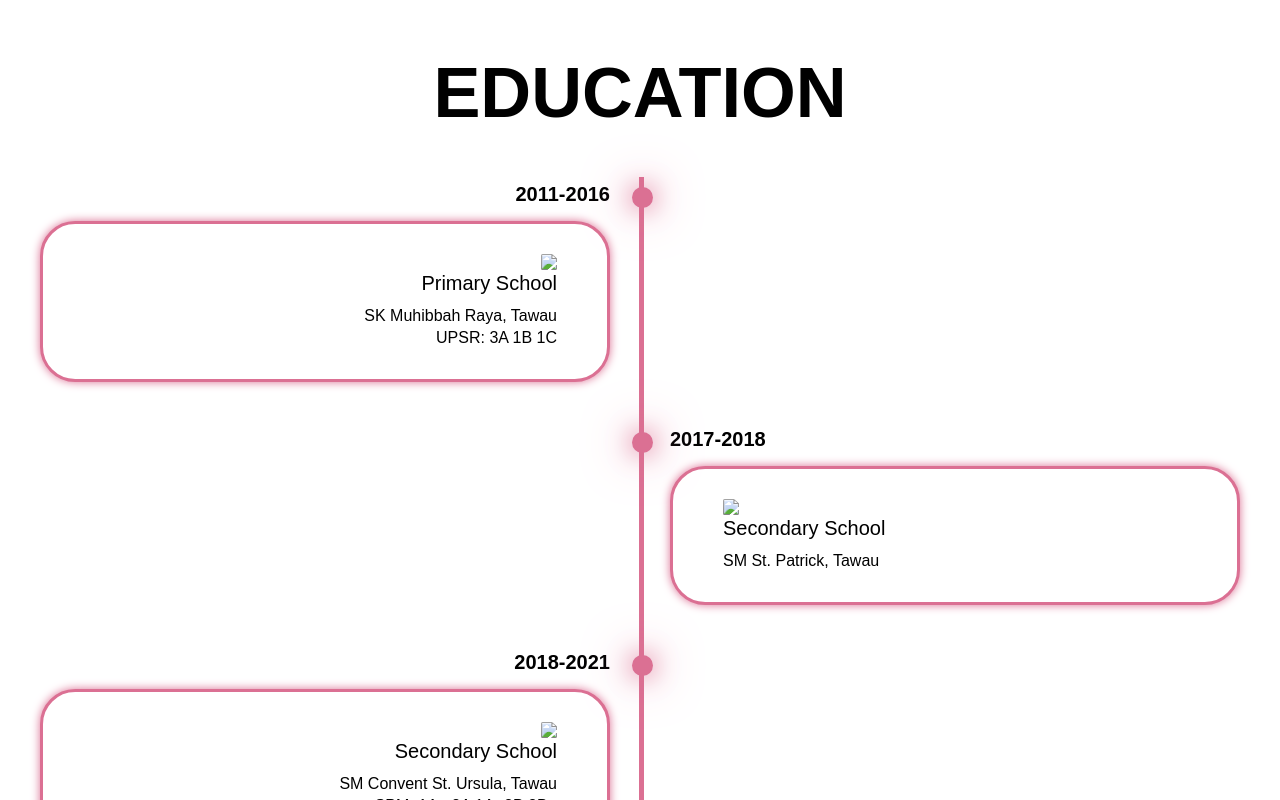
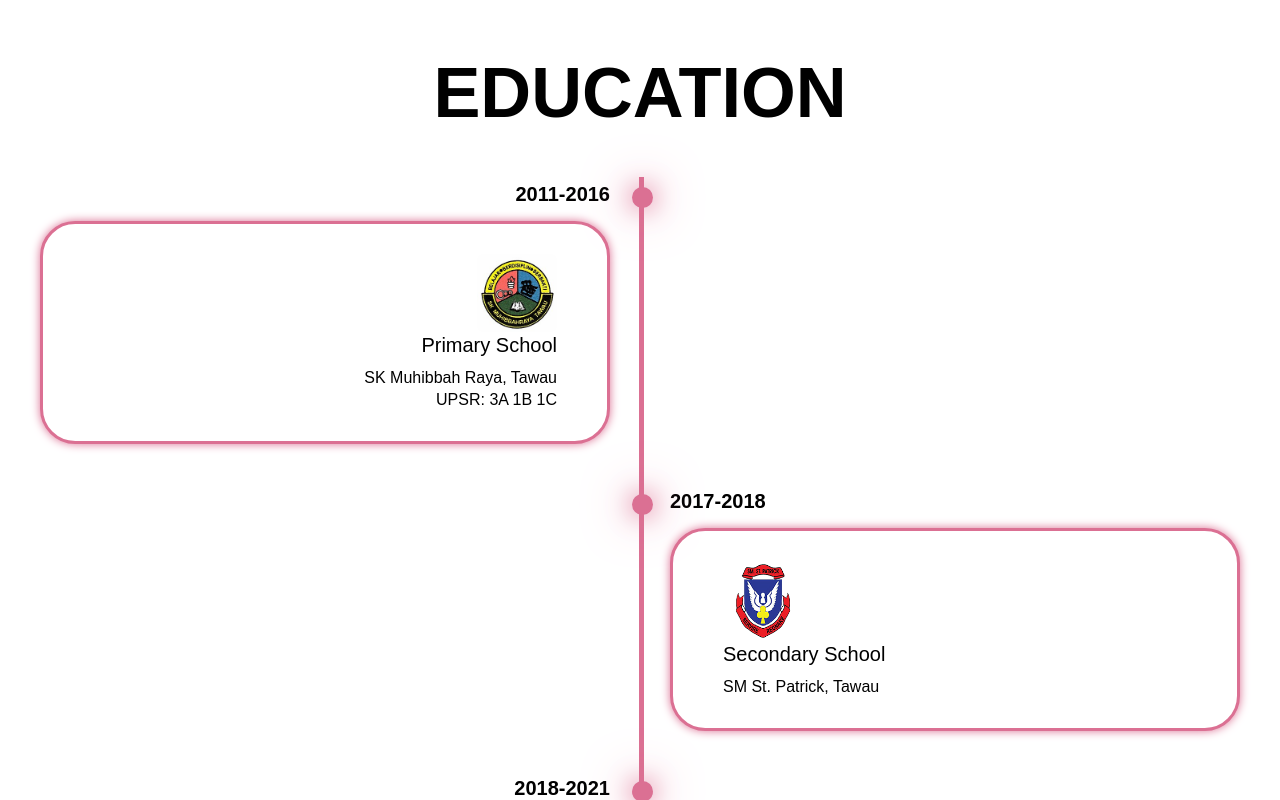
Before and after one commit to nurshafieqah/portfoliowebsite, a plain HTML site: page index.html in a window 1280 px wide. Shown: the part 2000-2800 px from the top of the page. Drawn offline with nearby package versions, Linux system fonts and the light colour scheme.

Commit message:
Add files via upload

```diff
--- a/index.html
+++ b/index.html
@@ -51,7 +51,7 @@
 			</div>
 		</div>
 			<div class="home-img">
-				<img src="images/home2.jpg" alt="">
+				<img src="home2.jpg" alt="">
 			</div>
 	</section>
 
@@ -86,7 +86,7 @@
 			  <div class="timeline-dot"></div>
 				<div class="timeline-date">2011-2016</div>
 				<div class="timeline-content">
-					<img src="images/skmrt.jpg">
+					<img src="skmrt.jpg">
 					<h3>Primary School</h3>
 					<p>SK Muhibbah Raya, Tawau</p>
 					<p>UPSR: 3A 1B 1C</p>
@@ -99,7 +99,7 @@
 				<div class="timeline-dot"></div>
 				  <div class="timeline-date">2017-2018</div>
 				  <div class="timeline-content">
-					<img src="images/Smkstpatricklogo.png">
+					<img src="Smkstpatricklogo.png">
 					<h3>Secondary School</h3>
 					<p>SM St. Patrick, Tawau</p>
 				</div>
@@ -110,7 +110,7 @@
 				<div class="timeline-dot"></div>
 				  <div class="timeline-date">2018-2021</div>
 				  <div class="timeline-content">
-					<img src="images/Sekolah_Menengah_Konven_St._Ursula.png">
+					<img src="Sekolah_Menengah_Konven_St._Ursula.png">
 					<h3>Secondary School</h3>
 					  <p>SM Convent St. Ursula, Tawau</p>
 					  <p>SPM: 1A+ 2A 1A- 2B 2B+</p>
@@ -122,7 +122,7 @@
 				<div class="timeline-dot"></div>
 				  <div class="timeline-date">2022-2025</div>
 				  <div class="timeline-content">
-					<img src="images/LogoUiTM.png">
+					<img src="LogoUiTM.png">
 					<h3>University</h3>
 					  <p>UiTM Kampus Samarahan</p>
 					  <p>Diploma in Information Management</p>
```
